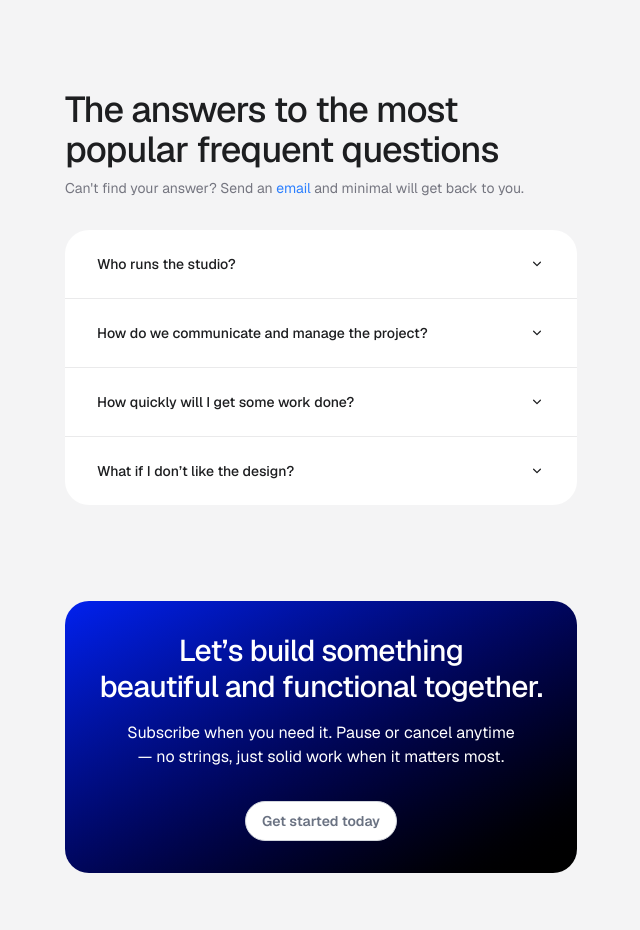
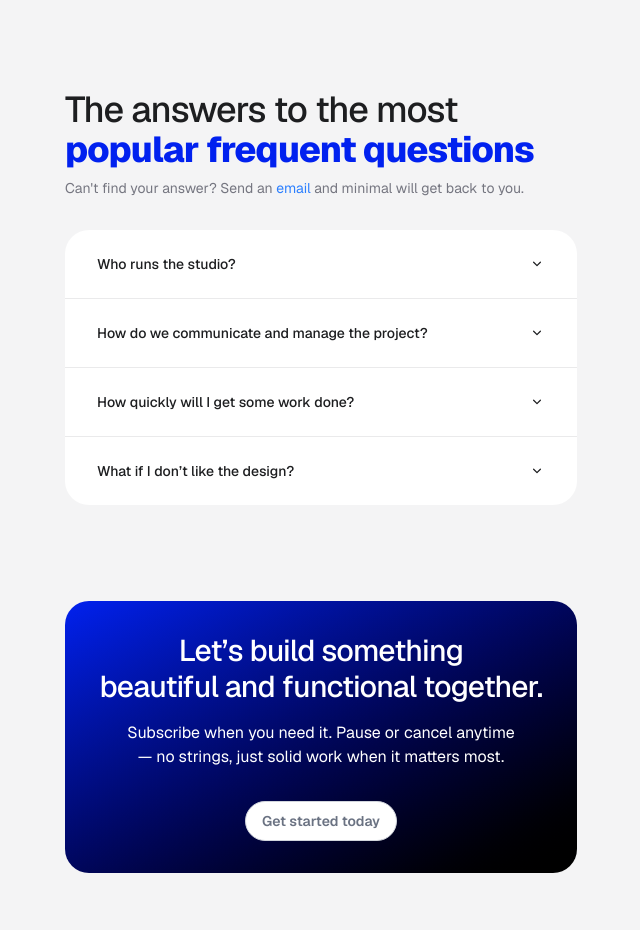
Before and after one commit to Yasir-Khan22/pixelSavvy, an Astro site: page / in a window 1280 px wide. Shown: the part 2920-3850 px from the top of the page, without its empty margins (319-959 px from the left). Built offline with nearby package versions, Linux system fonts and the light colour scheme; Astro itself is replaced by a stand-in of ours.

Commit message:
Enhance FAQ heading with bold and colored text
Added 'font-extrabold' and a custom blue color to the 'popular frequent questions'.

```diff
--- a/src/components/landing/Faq.astro
+++ b/src/components/landing/Faq.astro
@@ -26,7 +26,7 @@ const faqs = [
 <section>
   <div class="px-8 py-12 max-w-xl mx-auto">
     <h2 class="text-4xl tracking-tight text-base-900 text-balance font-medium">
-      The answers to the most <span class="block"
+      The answers to the most <span class="block font-extrabold text-[#0121ef]"
         >popular frequent questions</span
       >
     </h2>
```
